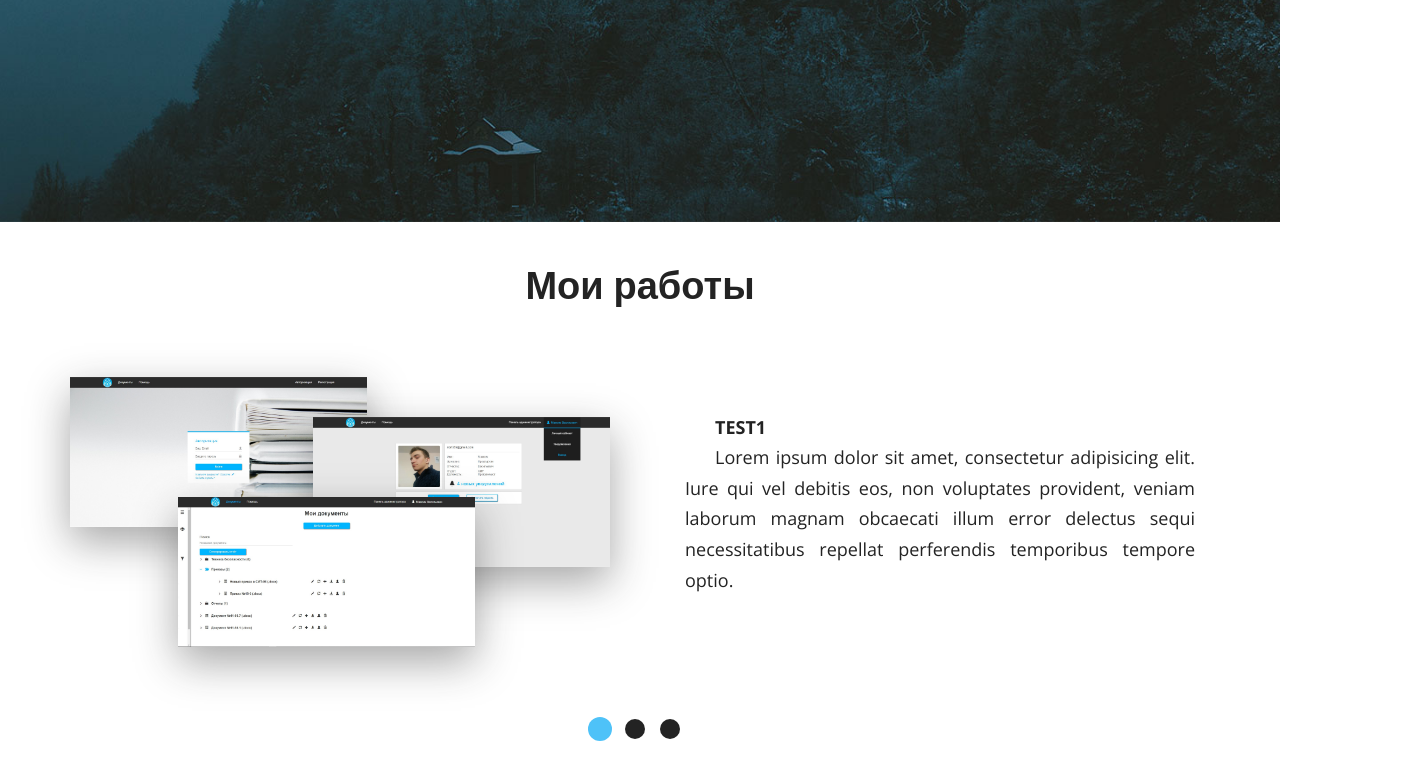
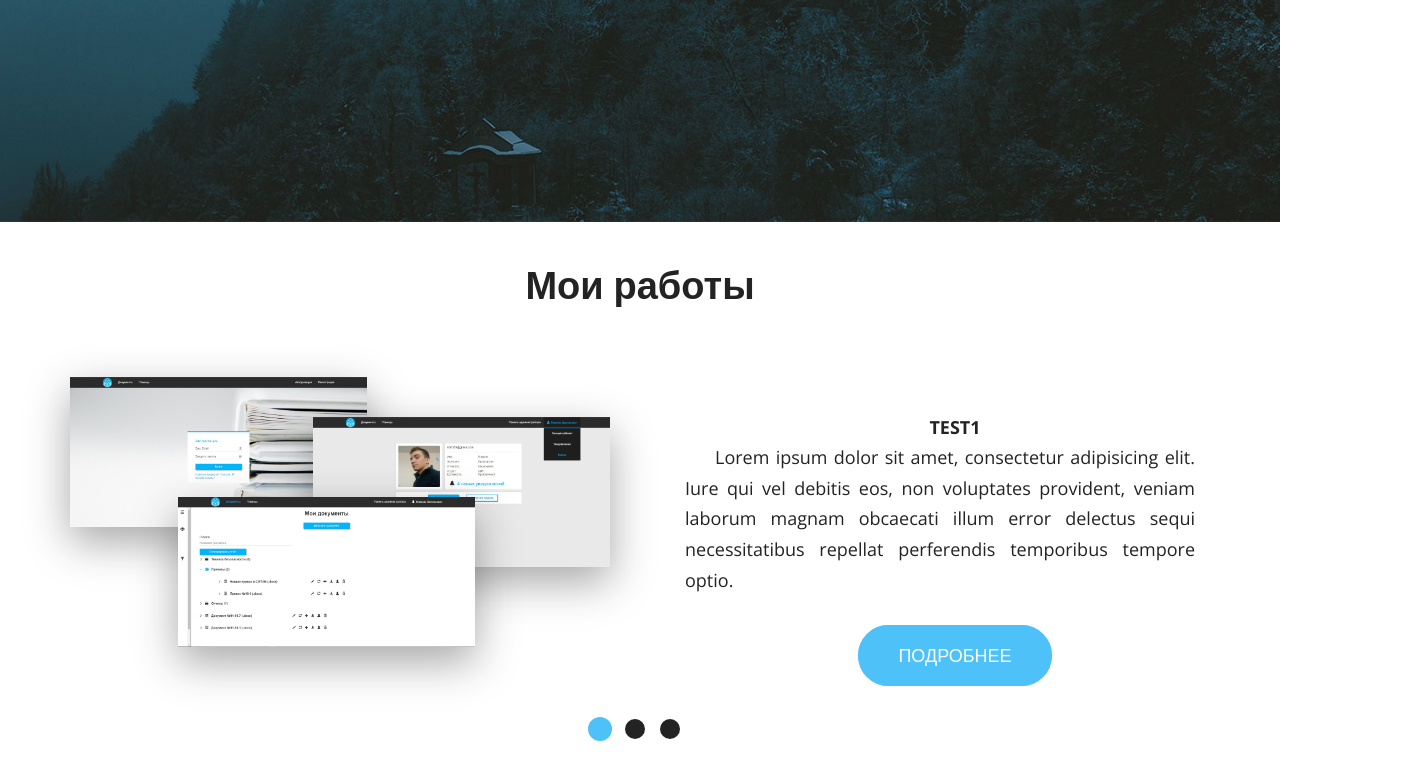
Before and after one commit to Nort359/My-Portfolio-Site, a website built with webpack: page src/index.html in a window 1280 px wide. Shown: the part 578-1355 px from the top of the page, 1410 px wide, since content can reach past the window. Built offline with nearby package versions, Linux system fonts and the light colour scheme.

Commit message:
Added buttons to decription block

```diff
--- a/src/index.html
+++ b/src/index.html
@@ -132,6 +132,10 @@
                             Lorem ipsum dolor sit amet, consectetur adipisicing elit. Iure qui vel debitis eos, non voluptates provident, veniam laborum
                             magnam obcaecati illum error delectus sequi necessitatibus repellat perferendis temporibus tempore optio.
                         </div>
+
+                        <div class="works__description__btns">
+                            <a href="#" class="btn btn-primary">Подробнее</a>
+                        </div>
                     </div>
 
                     <div class="works__description">
@@ -143,6 +147,10 @@
                             Lorem ipsum dolor sit amet, consectetur adipisicing elit. Iure qui vel debitis eos, non voluptates provident, veniam laborum
                             magnam obcaecati illum error delectus sequi necessitatibus repellat perferendis temporibus tempore optio.
                         </div>
+
+                        <div class="works__description__btns">
+                            <a href="#" class="btn btn-primary">Подробнее</a>
+                        </div>
                     </div>
 
                     <div class="works__description">
@@ -153,6 +161,10 @@
                         <div class="works__description_paragraph">
                             Lorem ipsum dolor sit amet, consectetur adipisicing elit. Iure qui vel debitis eos, non voluptates provident, veniam laborum
                             magnam obcaecati illum error delectus sequi necessitatibus repellat perferendis temporibus tempore optio.
+                        </div>
+
+                        <div class="works__description__btns">
+                            <a href="#" class="btn btn-primary">Подробнее</a>
                         </div>
                     </div>
                 </div>
--- a/src/js/parts/carousel.js
+++ b/src/js/parts/carousel.js
@@ -24,6 +24,7 @@ for (let i = 0; i < worksScreens.length; i++) {
 
     worksDescription[i].style.opacity = "0";
     worksDescription[i].style.animation = "none";
+    worksDescription[i].style.right = "-20rem";
 }
 
 /* Вешаем обработчики событий на индикаторы */
--- a/src/sass/abstracts/_variables.scss
+++ b/src/sass/abstracts/_variables.scss
@@ -18,3 +18,6 @@ $widthContainerDesckTop: 114rem;
 $grid-width: 114rem;
 $gutter-vertical: 8rem;
 $gutter-horizontal: 6rem;
+
+/* BTN */
+$border-radius: 10rem;
--- /dev/null
+++ b/src/sass/components/_btn.scss
@@ -0,0 +1,63 @@
+.btn:link,
+.btn:visited {
+    text-transform: uppercase;
+    text-decoration: none;
+    text-indent: 0;
+
+    padding: 1.5rem 4rem;
+    display: inline-block;
+    border-radius: $border-radius;
+    transition: all .2s ease-in;
+    position: relative;
+}
+
+.btn:hover {
+    transform: translateY(.3rem);
+    box-shadow: 0 1rem 2rem rgba($fontColor, .2);
+}
+
+.btn:active {
+    transform: translateY(.1rem);
+    box-shadow: 0 .5rem 1rem rgba($fontColor, .2);
+}
+
+.btn::after {
+    content: "";
+    display: inline-block;
+
+    height: 100%;
+    width: 100%;
+
+    border-radius: $border-radius;
+
+    position: absolute;
+    top: 0;
+    left: 0;
+
+    z-index: -1;
+
+    transition: all .4s ease-in-out;
+}
+
+.btn:hover::after {
+    transform: scale(1.4) scaleY(1.6);
+    opacity: 0;
+}
+
+.btn-white {
+    background-color: $whiteColor;
+    color: $fontColor;
+}
+
+.btn-white::after {
+    background-color: $whiteColor;
+}
+
+.btn-primary {
+    background-color: $mainColor;
+    color: $whiteColor;
+}
+
+.btn-primary::after {
+    background-color: $mainColor;
+}
--- a/src/sass/layout/_myworks.scss
+++ b/src/sass/layout/_myworks.scss
@@ -70,13 +70,14 @@
         position: absolute;
         top: 0;
         left: 0;
-        transition: all .5s ease-in;
+        transition: opacity .1s ease-in;
         opacity: 0;
         animation: hideToRight 1s ease-in;
 
         &-active {
             opacity: 1 !important;
             animation: showFromRight 1s ease-in !important;
+            right: 0 !important;
         }
 
         &__container {
@@ -86,7 +87,9 @@
         &_header {
             font-size: 1.8rem;
             font-weight: 700;
+
             text-transform: uppercase;
+            text-align: center;
         }
 
         &_paragraph {
@@ -95,6 +98,10 @@
             &:not(:last-child) {
                 margin-bottom: 3rem;
             }
+        }
+
+        &__btns {
+            text-align: center;
         }
     }
 
--- a/src/sass/main.scss
+++ b/src/sass/main.scss
@@ -7,6 +7,7 @@
 @import "base/base";
 
 @import "components/heading";
+@import "components/btn";
 
 @import "layout/grid";
 
```
